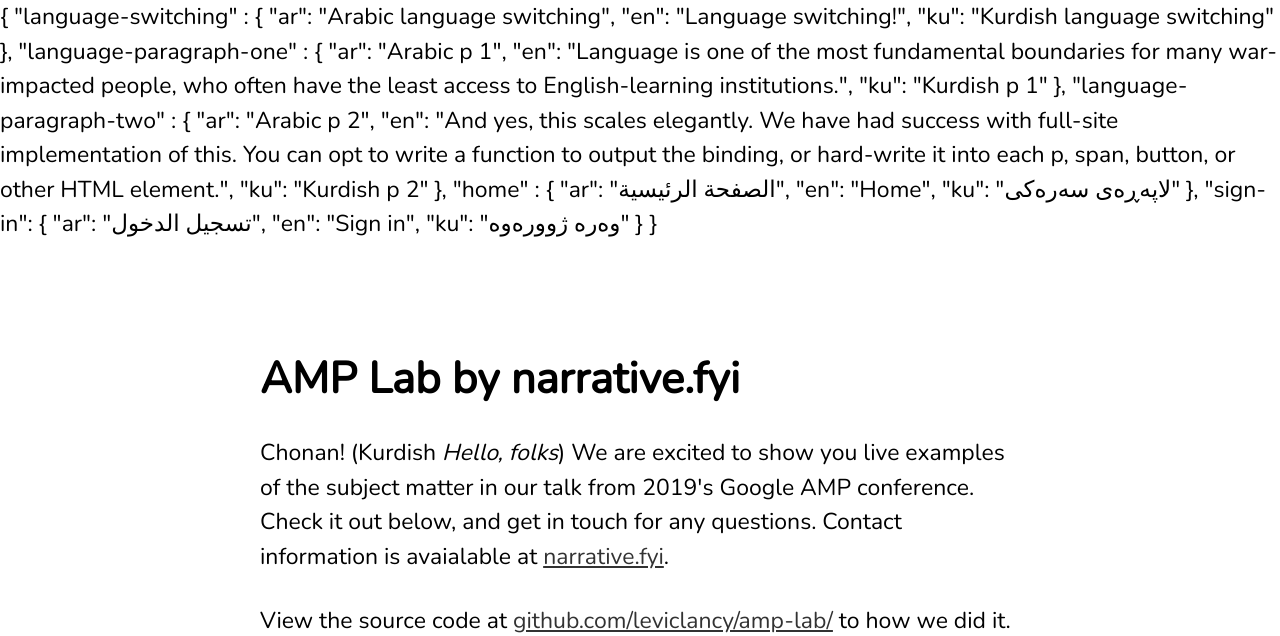
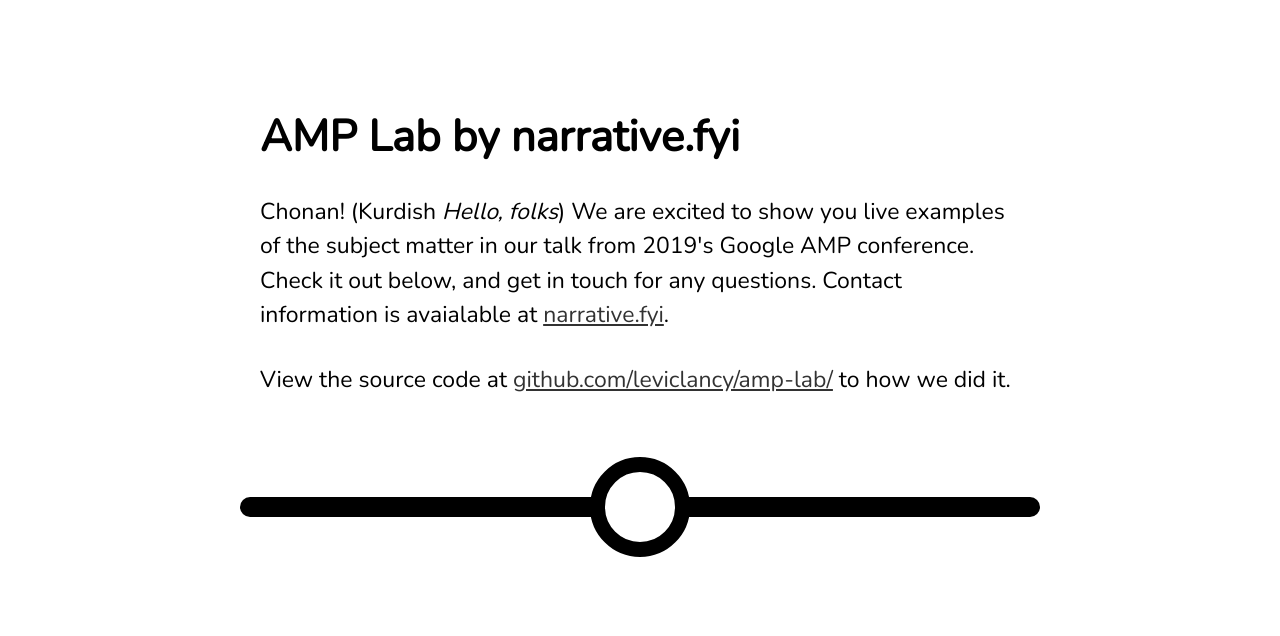
Before and after one commit to leviclancy/amp-lab, a PHP site: page / in a window 1280 px wide. Shown: the top 636 px of the page. Run offline with PHP 8.4, Linux system fonts and the light colour scheme; some libraries are stand-ins or nearby versions.

Commit message:
Update index.php

```diff
--- a/index.php
+++ b/index.php
@@ -41,7 +41,7 @@ $language_default = "en"; ?>
 
 <body>
 
-<amp-state id='translatableElements'>
+<amp-state id='translatableElements'><script type='application/json'>
 	<? // We are going to load the translatable elements as an <amp-state> and as a programmatic array
 
 	// First, get the JSON file
@@ -51,7 +51,7 @@ $language_default = "en"; ?>
 	// Make it into an array for setting initial values programmatically
 	$translatable_elements = json_decode($translatable_elements, TRUE);
 	?>
-	</amp-state>
+	</script></amp-state>
 
 <amp-img src='https://alisha.narrative.fyi/?action=image&image_id=7477454261341342759467916895795542287694' layout='responsive' width='1.858' height='1' amp-fx='parallax' data-parallax-factor='1.3'></amp-img>
 
@@ -69,9 +69,9 @@ $language_default = "en"; ?>
 
 <div id='block-language-switching'>
 
-<h2 [text]="translatableElements[language-switching][selectedLanguage]"><? echo $translatable_elements['language-switching'][$language_default] ?></h2>
+<h2 [text]="translatableElements['language-switching'][selectedLanguage]"><? echo $translatable_elements['language-switching'][$language_default] ?></h2>
 
-<p [text]="translatableElements[language-paragraph-one][selectedLanguage]"><? echo $translatable_elements['language-paragraph-one'][$language_default] ?></p>
+<p [text]="translatableElements['language-paragraph-one'][selectedLanguage]"><? echo $translatable_elements['language-paragraph-one'][$language_default] ?></p>
 
 <div id='language-switching-buttons'>
 <span class='material-icons'>language</span>
@@ -86,11 +86,11 @@ $language_default = "en"; ?>
 <span class='material-icons'>format_textdirection_r_to_l</span>
 </div>
 
-<span [text]="translatableElements[home][selectedLanguage]"><? echo $translatable_elements['home'][$language_default] ?></span>
+<span [text]="translatableElements['home'][selectedLanguage]"><? echo $translatable_elements['home'][$language_default] ?></span>
 
-<span [text]="translatableElements[sign-in][selectedLanguage]"><? echo $translatable_elements['sign-in'][$language_default] ?></span>
+<span [text]="translatableElements['sign-in'][selectedLanguage]"><? echo $translatable_elements['sign-in'][$language_default] ?></span>
 
-<p [text]="translatableElements[language-paragraph-two][selectedLanguage]"><? echo $translatable_elements['language-paragraph-two'][$language_default] ?></p>
+<p [text]="translatableElements['language-paragraph-two'][selectedLanguage]"><? echo $translatable_elements['language-paragraph-two'][$language_default] ?></p>
 
 </div>
 
```
